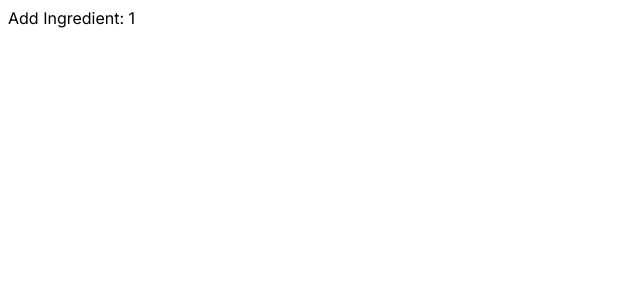
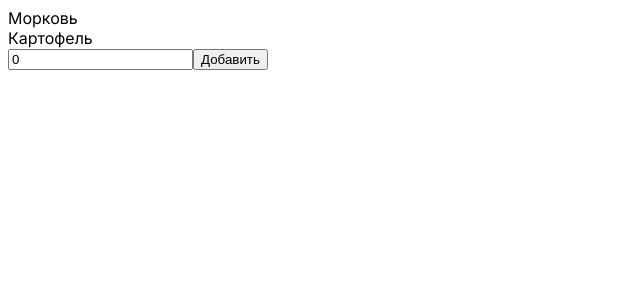
Before and after one commit to demons/fatburger, a Next.js app: page /groups/1/addIngredient in a window 1280 px wide. Shown: the top 300 px of the page, without its empty margins (0-640 px from the left). Built offline with nearby package versions, Linux system fonts and the light colour scheme.

Commit message:
Создаст страницу добавления ингредиента в группу

```diff
--- a/app/groups/[id]/addIngredient/page.js
+++ b/app/groups/[id]/addIngredient/page.js
@@ -1,3 +1,37 @@
+"use client";
+
+import { useGroups } from "@/store";
+import { useRouter } from "next/navigation";
+import { useState } from "react";
+
 export default function Page({ params }) {
-  return <div>Add Ingredient: {params.id}</div>;
+  const { products, addGroupItem } = useGroups();
+  const [count, setCount] = useState(0);
+  const router = useRouter();
+
+  const groupId = params.id;
+
+  const renderedProducts = products.map((product) => {
+    return <div key={product.id}>{product.title}</div>;
+  });
+
+  return (
+    <div>
+      {renderedProducts}
+      <input
+        type="text"
+        value={count}
+        onChange={(e) => setCount(e.target.value)}
+      />
+      <button
+        onClick={() => {
+          addGroupItem(groupId, "1", count);
+
+          router.push(`/groups/${groupId}`);
+        }}
+      >
+        Добавить
+      </button>
+    </div>
+  );
 }
```
